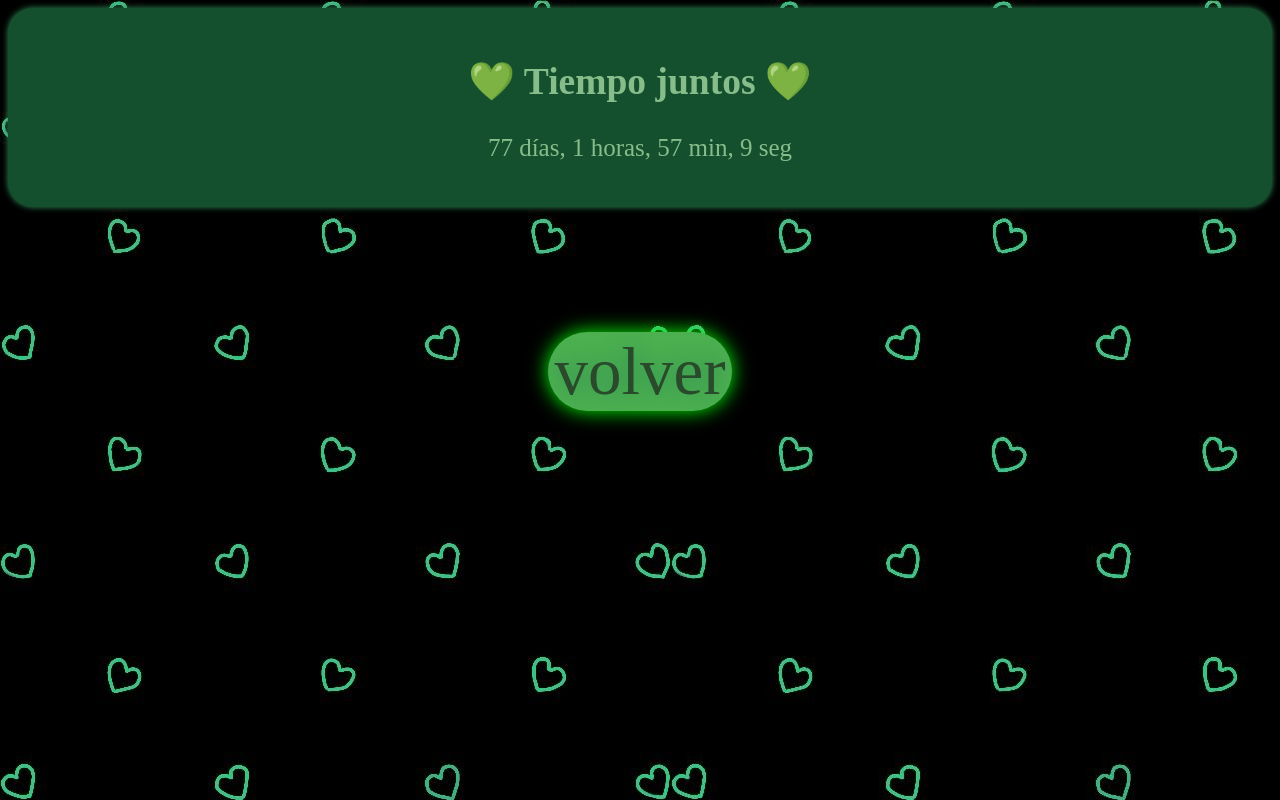
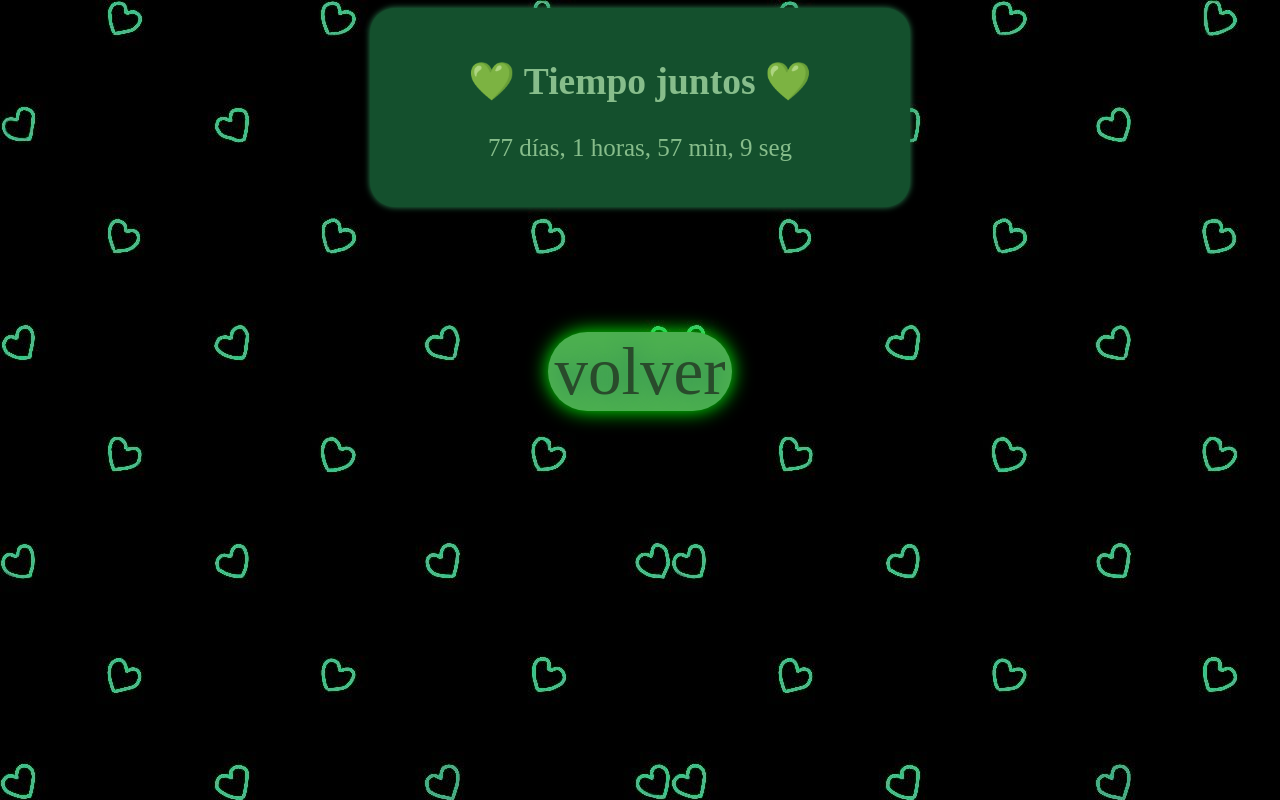
Before and after one commit to zapallo082999999/cata_v4, a plain HTML site: page timer.html in a window 1280 px wide. Drawn offline with Linux system fonts and the light colour scheme.

Commit message:
Add files via upload

```diff
--- a/css.css
+++ b/css.css
@@ -100,7 +100,7 @@ box-shadow: 0 0 6.7px #2E8B57;
 
   padding: 20px;
   border-radius: 25px;
-  width: auto;
+  width: 500px;
     height: auto;
   margin: auto;
   text-align: center;
```
